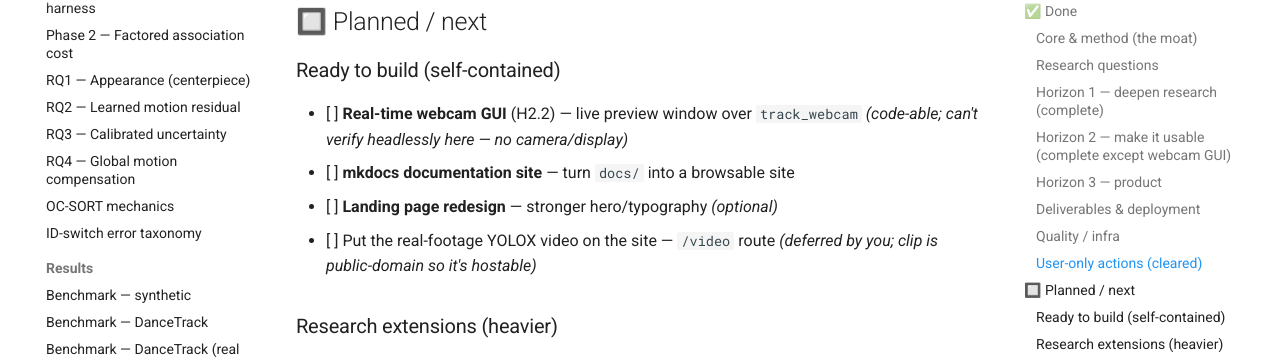
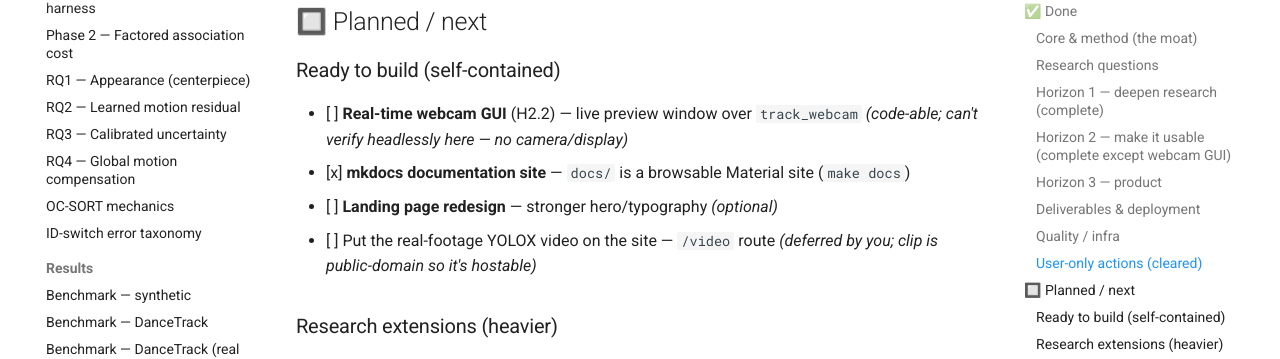
Before and after one commit to hulagerushikesh/visiontrack, an MkDocs documentation site: the page built from docs/STATUS.md, in a window 1280 px wide and 900 px high, scrolled down 2202 px. Shown: the part 97-456 px from the top of the window. Built offline with MkDocs 1.6.1 and Material for MkDocs 9.7.7, drawn with Linux system fonts in a browser that asks for light colours; comment, search, counter and statistics services are not loaded.

Commit message:
docs: tick mkdocs site in STATUS checklist

```diff
--- a/docs/STATUS.md
+++ b/docs/STATUS.md
@@ -69,7 +69,7 @@ Last updated: 2026-08-08 (HEAD `01307e0`).
 ### Ready to build (self-contained)
 - [ ] **Real-time webcam GUI** (H2.2) — live preview window over `track_webcam`
       *(code-able; can't verify headlessly here — no camera/display)*
-- [ ] **mkdocs documentation site** — turn `docs/` into a browsable site
+- [x] **mkdocs documentation site** — `docs/` is a browsable Material site (`make docs`)
 - [ ] **Landing page redesign** — stronger hero/typography *(optional)*
 - [ ] Put the real-footage YOLOX video on the site — `/video` route
       *(deferred by you; clip is public-domain so it's hostable)*
```
